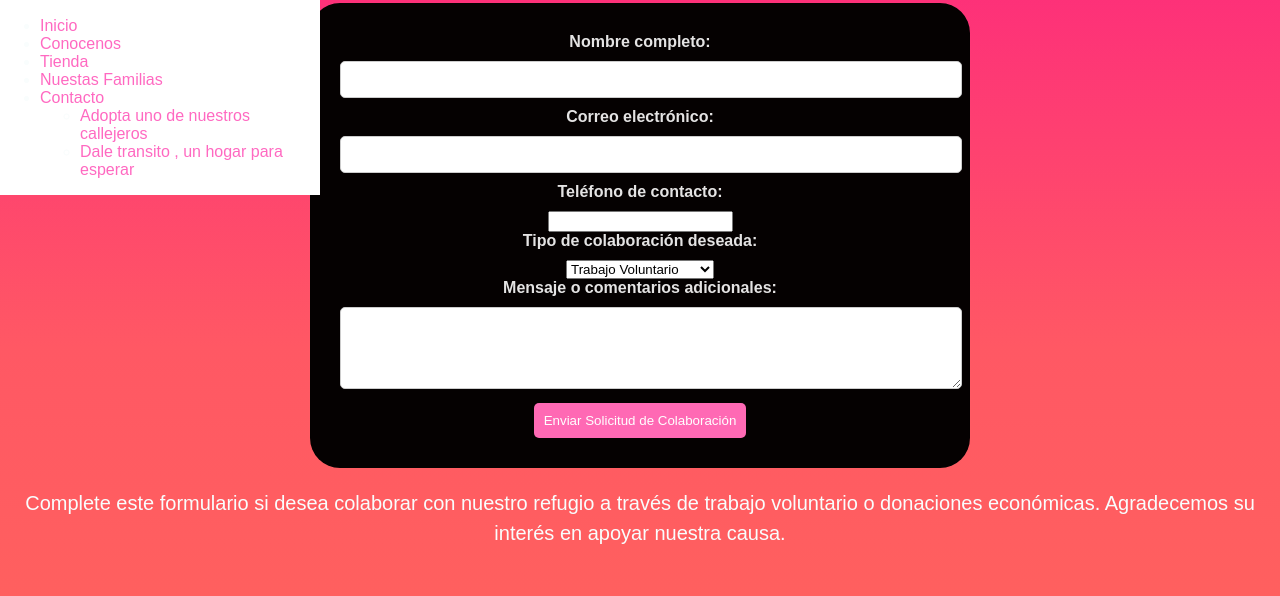
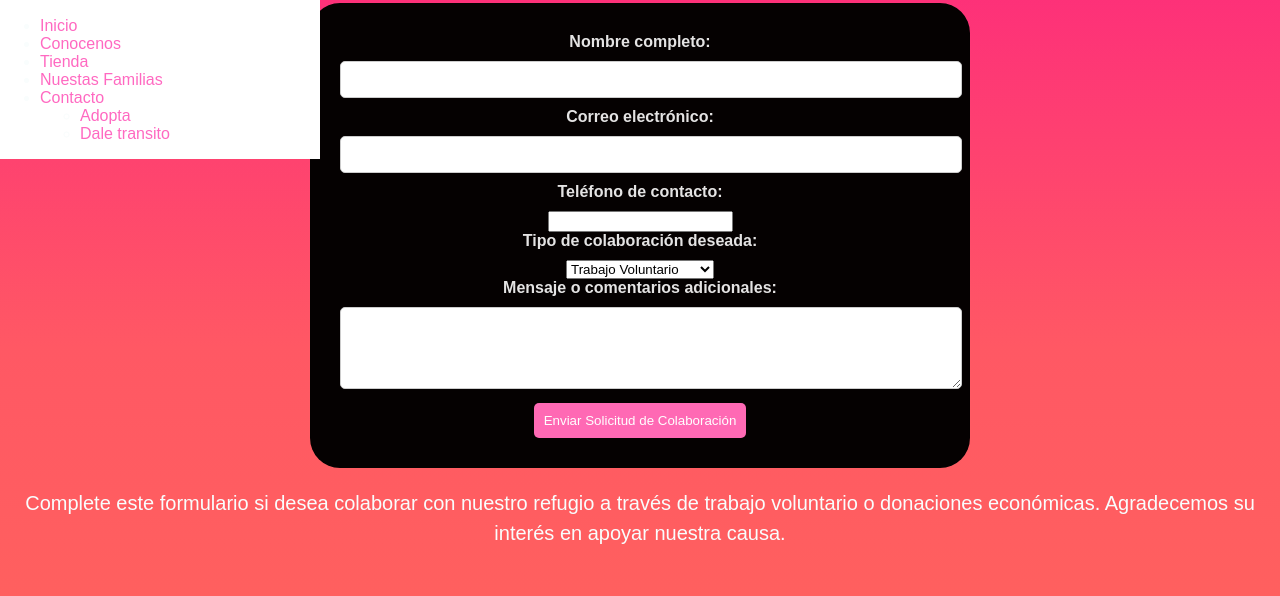
Before and after one commit to Maragambarte/Practica, a plain HTML site: page colaboro.html in a window 1280 px wide. Shown: the part 77-673 px from the top of the page. Drawn offline with Linux system fonts and the light colour scheme.

Commit message:
Update colaboro.html

```diff
--- a/colaboro.html
+++ b/colaboro.html
@@ -22,8 +22,8 @@
                             <li><a href="familias.html" class="active">Nuestas Familias</a></li>
                             <li><a href="contacto.html" class="active">Contacto</a></li>
                             <ul class="submenu">
-                                <li><a href="adopta.html">Adopta uno de nuestros callejeros</a></li>
-                                <li><a href="transito.html">Dale transito , un hogar para esperar</a></li>
+                                <li><a href="adopta.html">Adopta </a></li>
+                                <li><a href="transito.html">Dale transito </a></li>
                             </ul>
                         </ul>
                     </div>
```
